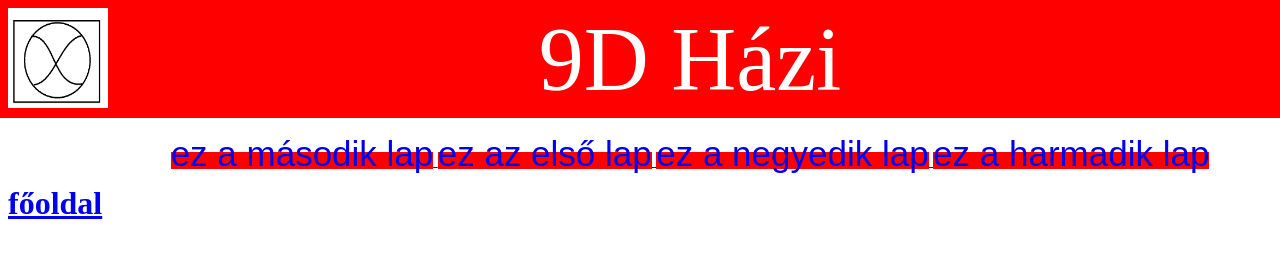
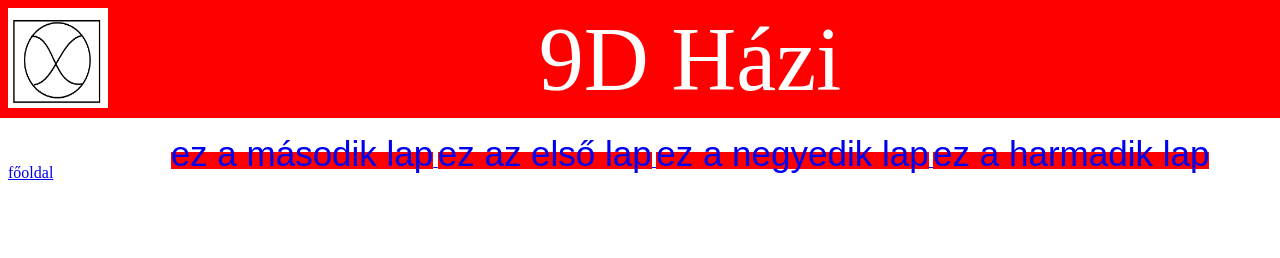
Before and after one commit to Egyember/suliweblap, a plain HTML site: page index.html in a window 1280 px wide. Drawn offline with Linux system fonts and the light colour scheme.

Commit message:
Update index.html

```diff
--- a/index.html
+++ b/index.html
@@ -21,7 +21,7 @@
 	</div>
 	</div>
 	<div id="taralom">
-	<h1>főoldal</h1><!--tartalom az oldalon-->
+	főoldal
 	</div>
 </body>
 <footer>
```
